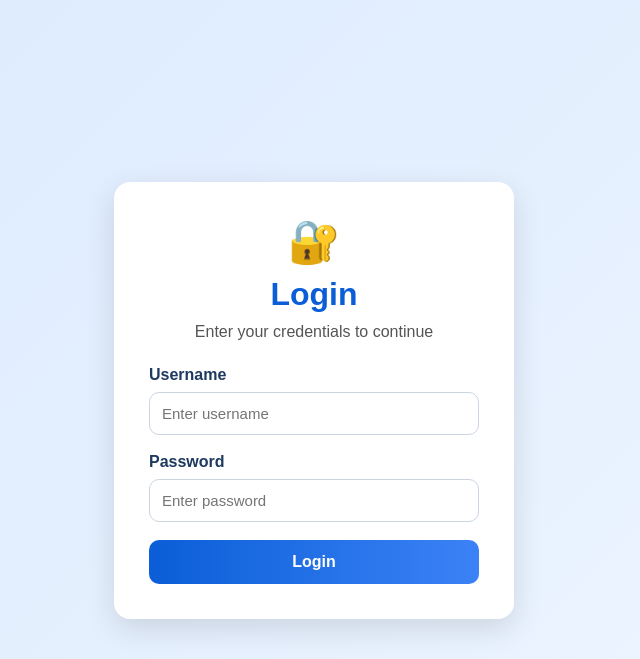
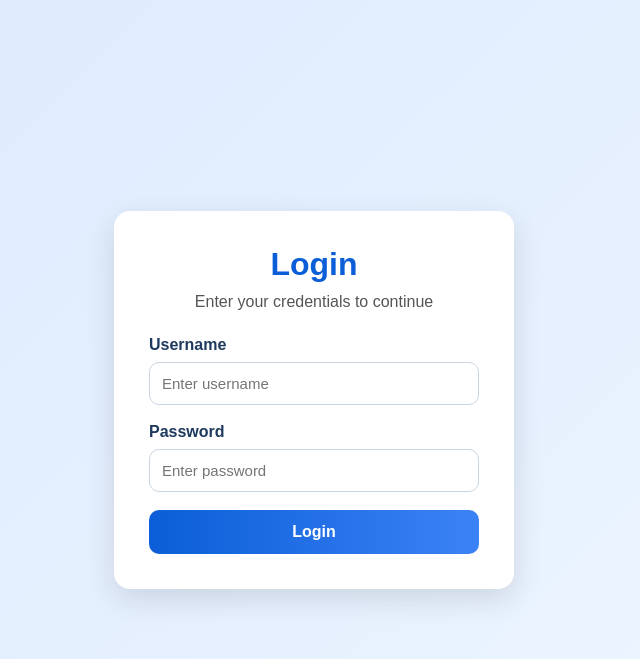
Before and after one commit to afeefmusthafa089-star/Ticketing-system, a Flask app: page /login in a window 1280 px wide. Shown: the top 659 px of the page, without its empty margins (326-966 px from the left). Run offline with Flask 3, Linux system fonts and the light colour scheme.

Commit message:
Update login.html

```diff
--- a/templates/login.html
+++ b/templates/login.html
@@ -98,7 +98,6 @@
 </head>
 <body>
     <div class="login-box">
-        <div class="icon">🔐</div>
         <h1>Login</h1>
         <p>Enter your credentials to continue</p>
 
```
